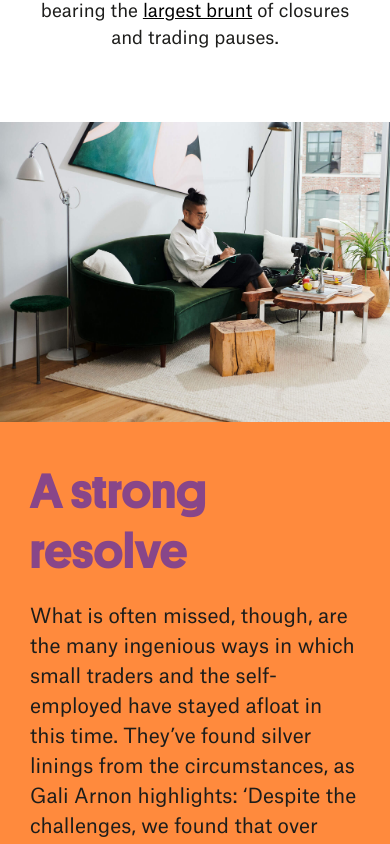
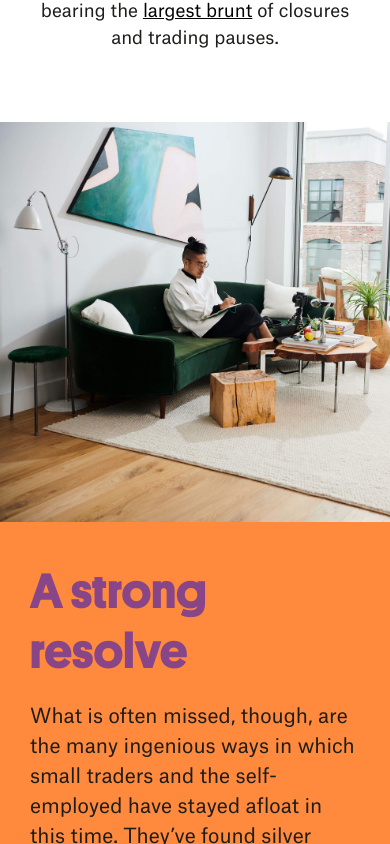
Before and after one commit to MikeDre/courier-fiverr, a Gatsby site: page / in a window 390 px wide. Shown: the part 880-1724 px from the top of the page. Built offline with nearby package versions, Linux system fonts and the light colour scheme; Gatsby itself is replaced by a stand-in of ours; a web font is replaced by a local one.

Commit message:
[main] Responsive styling changes - adjusted ImageText component breakpoint

```diff
--- a/src/components/Sections/ImageImage/image-image.scss
+++ b/src/components/Sections/ImageImage/image-image.scss
@@ -3,7 +3,7 @@
 
 .image-image__image--left {
     height: 100%;
-    min-height: 300px;
+    min-height: 500px;
     width: 100%;
 }
 
--- a/src/components/Sections/ImageText/ImageText.js
+++ b/src/components/Sections/ImageText/ImageText.js
@@ -30,9 +30,9 @@ class ImageText extends React.Component {
     return (
       <div className="image-text">
         <div className="uk-grid uk-grid-collapse" data-uk-grid>
-          <div className="uk-width-1-2@m image-text__image uk-background-cover" style={imageStyle}>
+          <div className="uk-width-1-2@l image-text__image uk-background-cover" style={imageStyle}>
           </div>
-          <div className="uk-width-1-2@m" style={contentBackgroundStyle}>
+          <div className="uk-width-1-2@l" style={contentBackgroundStyle}>
             <div className="image-text__content-wrapper">
               <div>
                 <h3 className="image-text__header u-bold" style={contentHeaderStyle}>{this.props.header}</h3>
--- a/src/components/Sections/ImageText/image-text.scss
+++ b/src/components/Sections/ImageText/image-text.scss
@@ -13,7 +13,11 @@
 }
 
 .image-text__image {
-  min-height: 300px;
+  min-height: 600px;
+
+  @include mq($until: palm) {
+    min-height: 400px;
+  }
 }
 
 .image-text__content-wrapper {
```
